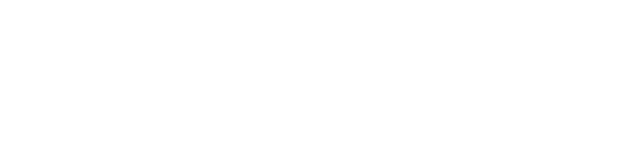
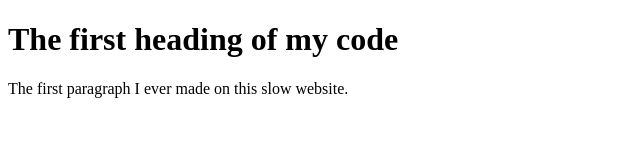
Before and after one commit to LeynaDirector/exploring-cs-LeynaDirector, a plain HTML site: page index.html in a window 1280 px wide. Shown: the whole page, without its empty margins (0-640 px from the left). Drawn offline with Linux system fonts and the light colour scheme.

Commit message:
Added h1 and p tags

```diff
--- a/index.html
+++ b/index.html
@@ -1,6 +1,7 @@
 <!DOCTYPE html>
 <html>
  <body>
-
+<h1>The first heading of my code</h1>
+   	<p>The first paragraph I ever made on this slow website.</p>
  </body>
 </html>
```
